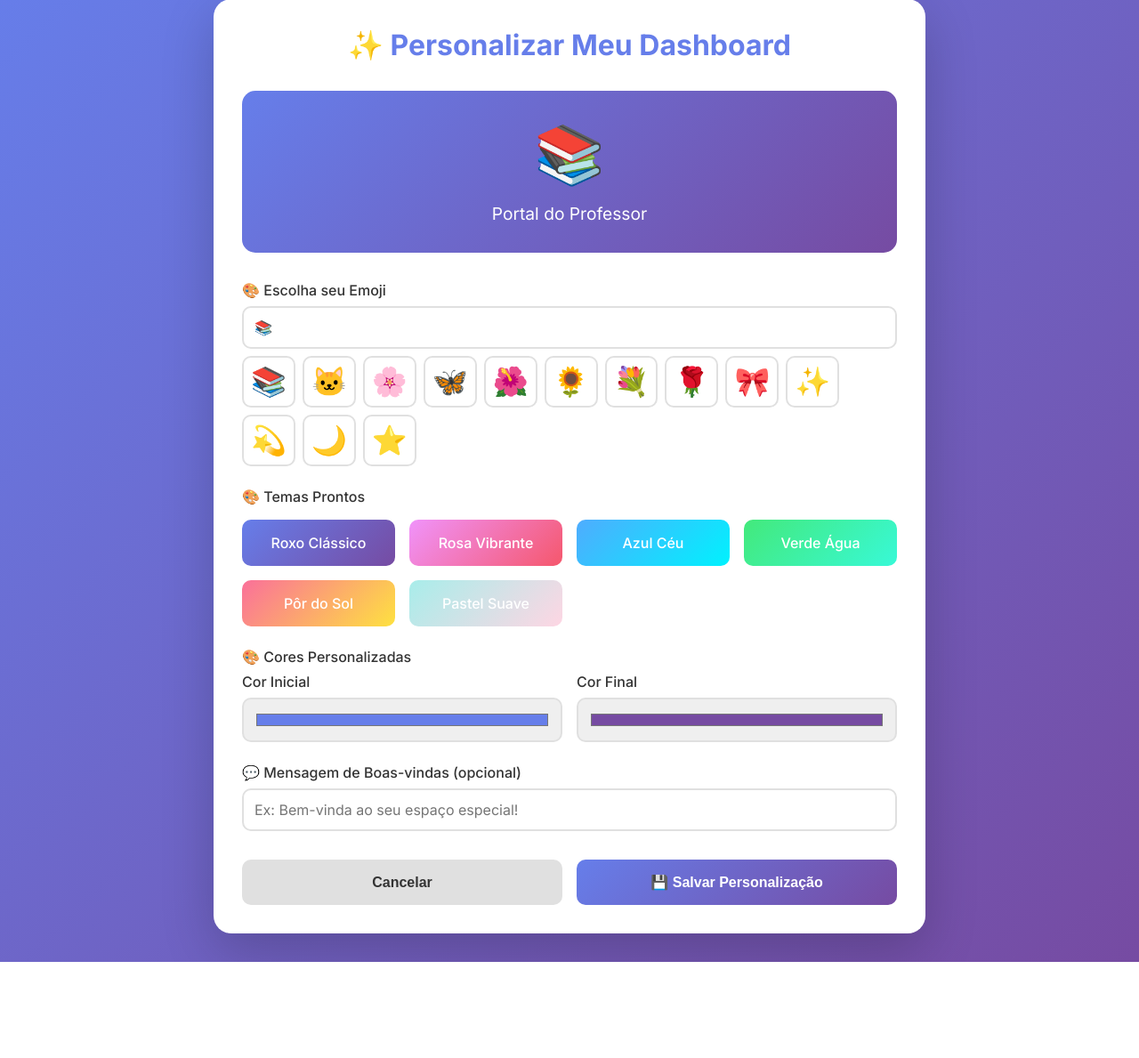
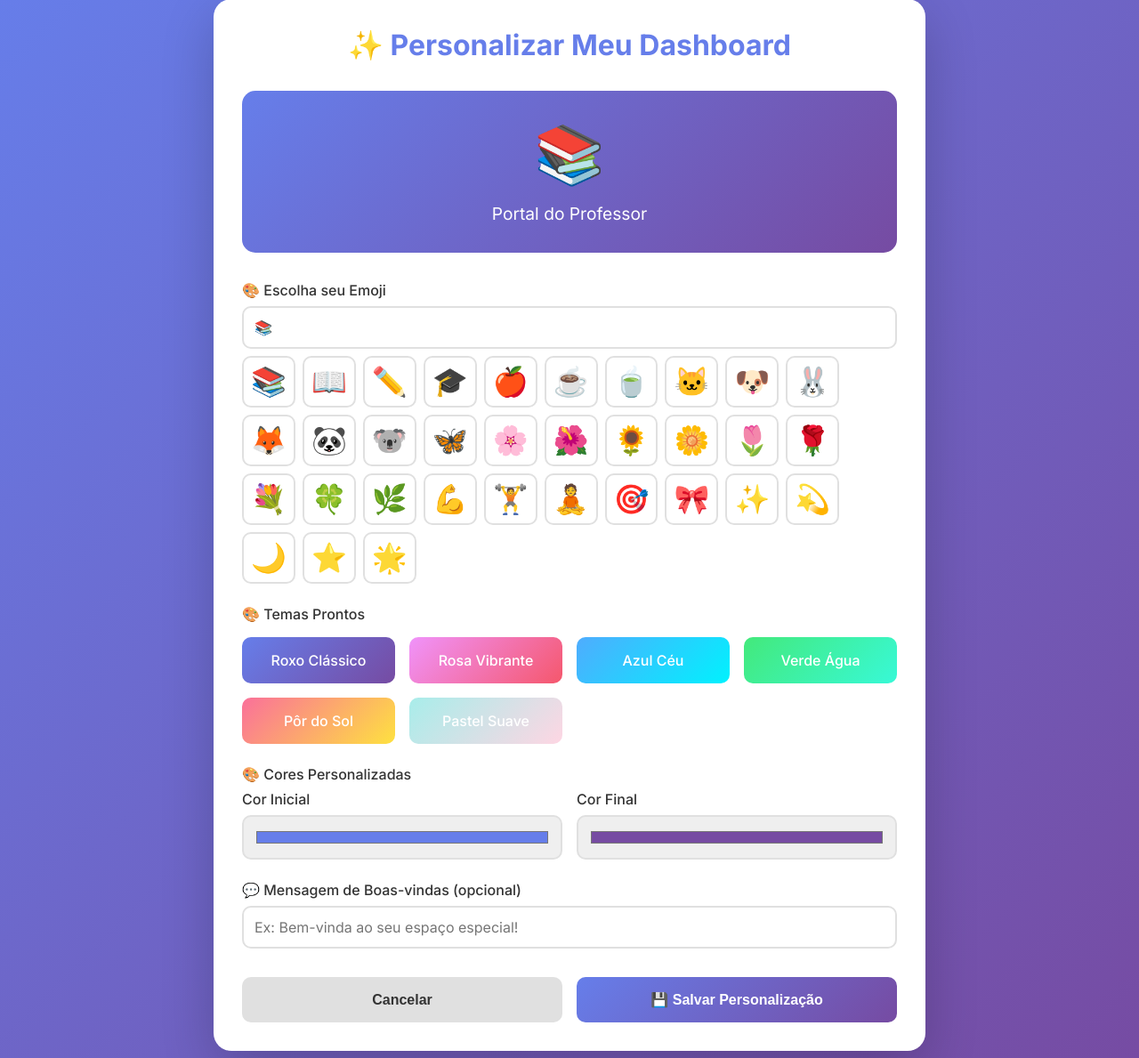
Before and after one commit to RomuloCifer/Site_boletins, a Django app: page /portal/personalizar/ in a window 1280 px wide. Shown: the part 33-1222 px from the top of the page at 89% size. Before the commit the page ends 1114 px from the top, so only its background shows below. Run offline with Django 5.2, Linux system fonts and the light colour scheme; the visitor is signed in with stand-in values (Sample User, id 1); data comes from the database, SQL or seed files in the repository.

Commit message:
feat: adiciona novos emojis de educação, natureza, animais e motivação na personalização do dashboard

```diff
--- a/teacher_portal/templates/teacher_portal/personalizar_dashboard.html
+++ b/teacher_portal/templates/teacher_portal/personalizar_dashboard.html
@@ -243,19 +243,50 @@
                        maxlength="10"
                        placeholder="Digite ou escolha abaixo">
                 <div class="emoji-suggestions">
+                    <!-- Educação -->
                     <button type="button" class="emoji-btn" onclick="setEmoji('📚')">📚</button>
+                    <button type="button" class="emoji-btn" onclick="setEmoji('📖')">📖</button>
+                    <button type="button" class="emoji-btn" onclick="setEmoji('✏️')">✏️</button>
+                    <button type="button" class="emoji-btn" onclick="setEmoji('🎓')">🎓</button>
+                    <button type="button" class="emoji-btn" onclick="setEmoji('🍎')">🍎</button>
+
+                    <!-- Café e bebidas -->
+                    <button type="button" class="emoji-btn" onclick="setEmoji('☕')">☕</button>
+                    <button type="button" class="emoji-btn" onclick="setEmoji('🍵')">🍵</button>
+
+                    <!-- Animais -->
                     <button type="button" class="emoji-btn" onclick="setEmoji('🐱')">🐱</button>
+                    <button type="button" class="emoji-btn" onclick="setEmoji('🐶')">🐶</button>
+                    <button type="button" class="emoji-btn" onclick="setEmoji('🐰')">🐰</button>
+                    <button type="button" class="emoji-btn" onclick="setEmoji('🦊')">🦊</button>
+                    <button type="button" class="emoji-btn" onclick="setEmoji('🐼')">🐼</button>
+                    <button type="button" class="emoji-btn" onclick="setEmoji('🐨')">🐨</button>
+                    <button type="button" class="emoji-btn" onclick="setEmoji('🦋')">🦋</button>
+
+                    <!-- Natureza -->
                     <button type="button" class="emoji-btn" onclick="setEmoji('🌸')">🌸</button>
-                    <button type="button" class="emoji-btn" onclick="setEmoji('🦋')">🦋</button>
                     <button type="button" class="emoji-btn" onclick="setEmoji('🌺')">🌺</button>
                     <button type="button" class="emoji-btn" onclick="setEmoji('🌻')">🌻</button>
+                    <button type="button" class="emoji-btn" onclick="setEmoji('🌼')">🌼</button>
+                    <button type="button" class="emoji-btn" onclick="setEmoji('🌷')">🌷</button>
+                    <button type="button" class="emoji-btn" onclick="setEmoji('🌹')">🌹</button>
                     <button type="button" class="emoji-btn" onclick="setEmoji('💐')">💐</button>
-                    <button type="button" class="emoji-btn" onclick="setEmoji('🌹')">🌹</button>
+                    <button type="button" class="emoji-btn" onclick="setEmoji('🍀')">🍀</button>
+                    <button type="button" class="emoji-btn" onclick="setEmoji('🌿')">🌿</button>
+
+                    <!-- Academia e Motivação -->
+                    <button type="button" class="emoji-btn" onclick="setEmoji('💪')">💪</button>
+                    <button type="button" class="emoji-btn" onclick="setEmoji('🏋️')">🏋️</button>
+                    <button type="button" class="emoji-btn" onclick="setEmoji('🧘')">🧘</button>
+                    <button type="button" class="emoji-btn" onclick="setEmoji('🎯')">🎯</button>
+
+                    <!-- Estrelas e brilho -->
                     <button type="button" class="emoji-btn" onclick="setEmoji('🎀')">🎀</button>
                     <button type="button" class="emoji-btn" onclick="setEmoji('✨')">✨</button>
                     <button type="button" class="emoji-btn" onclick="setEmoji('💫')">💫</button>
                     <button type="button" class="emoji-btn" onclick="setEmoji('🌙')">🌙</button>
                     <button type="button" class="emoji-btn" onclick="setEmoji('⭐')">⭐</button>
+                    <button type="button" class="emoji-btn" onclick="setEmoji('🌟')">🌟</button>
                 </div>
             </div>
 
```
